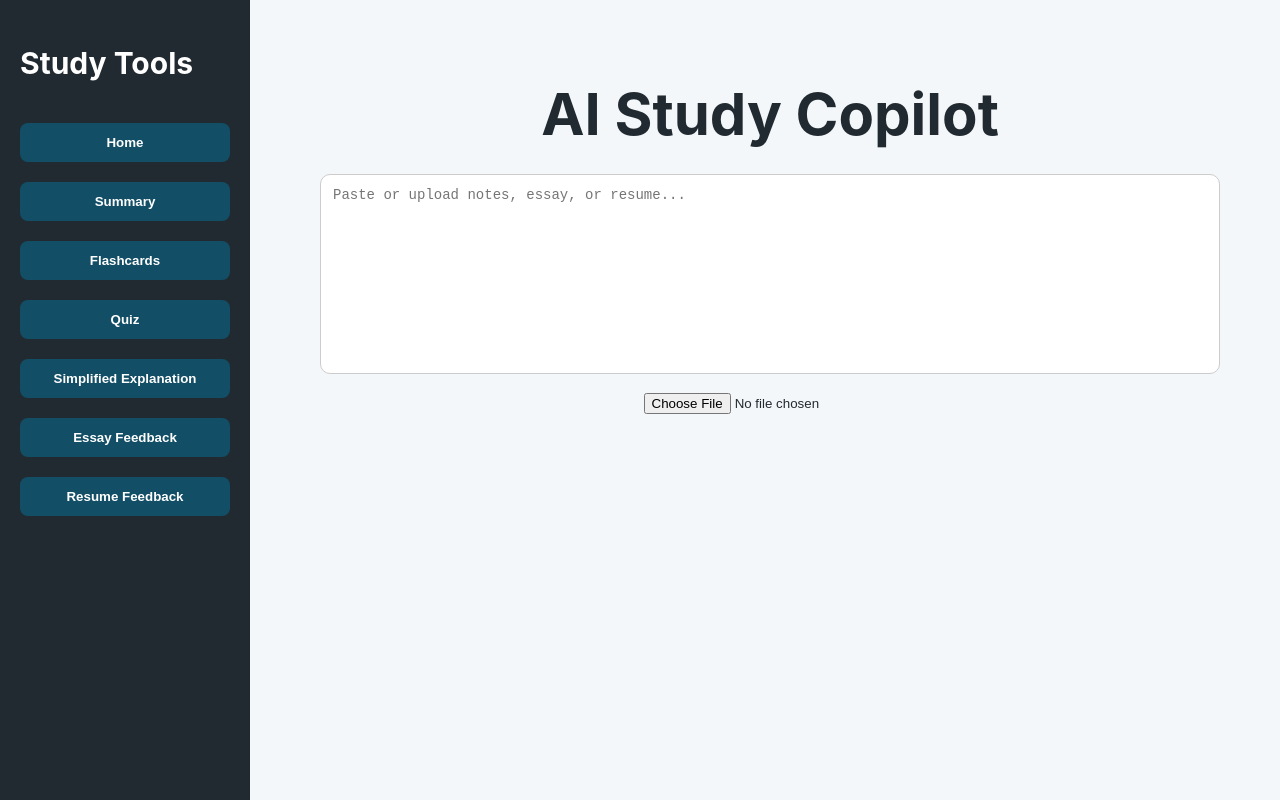
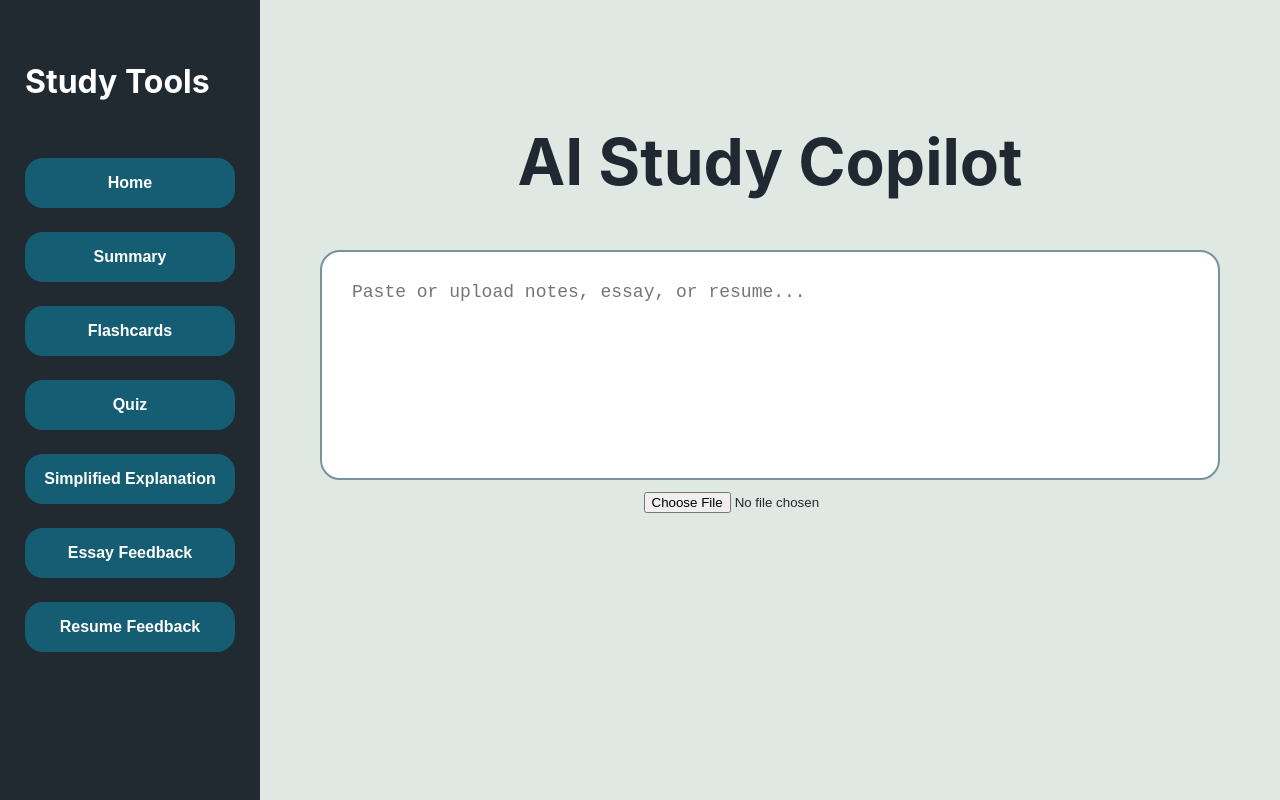
Before and after one commit to dhruvikakotha/ai-study-copilot, a React app in the folder frontend/: page / in a window 1280 px wide. Built offline with nearby package versions, Linux system fonts and the light colour scheme; the HTML template or start-up script is replaced by a standard one.

Commit message:
Modify App.css for layout and style enhancements
Updated styles for improved layout and appearance.

```diff
--- a/frontend/src/App.css
+++ b/frontend/src/App.css
@@ -1,7 +1,7 @@
 body {
   margin: 0;
   font-family: Inter, sans-serif;
-  background: #f4f7f9;
+  background: #dfe8e3;
 }
 
 .app {
@@ -10,61 +10,67 @@ body {
 }
 
 .sidebar {
-  width: 250px;
+  width: 260px;
   background: #212a31;
   color: white;
-  padding: 20px;
+  padding: 35px 25px;
+}
+
+.sidebar h2 {
+  font-size: 32px;
+  margin-bottom: 45px;
 }
 
 .sidebar button {
   width: 100%;
-  margin: 10px 0;
-  padding: 12px;
-  background: #124e66;
+  margin: 12px 0;
+  padding: 16px;
+  background: #155d73;
   color: white;
   border: none;
-  border-radius: 8px;
+  border-radius: 18px;
+  font-weight: bold;
+  font-size: 16px;
   cursor: pointer;
-}
-
-.sidebar button:hover {
-  background: #0f3f52;
 }
 
 .main {
   flex: 1;
-  padding: 40px;
-  overflow-y: auto;
+  padding: 80px 60px;
 }
 
 .content {
-  max-width: 900px;
+  max-width: 1100px;
   margin: 0 auto;
+  text-align: center;
 }
 
 h1 {
-  text-align: center;
-  margin-bottom: 25px;
+  font-size: 64px;
+  margin-bottom: 50px;
+  color: #202932;
 }
 
 textarea {
   width: 100%;
-  height: 200px;
-  padding: 12px;
-  border-radius: 10px;
-  border: 1px solid #ccc;
-  font-size: 14px;
+  height: 230px;
+  padding: 30px;
+  border-radius: 20px;
+  border: 2px solid #78939b;
+  font-size: 18px;
+  resize: none;
 }
 
 input[type="file"] {
-  margin-top: 15px;
+  margin-top: 8px;
 }
 
 .output {
   background: white;
-  padding: 20px;
-  margin-top: 20px;
-  border-radius: 12px;
+  padding: 25px;
+  margin-top: 25px;
+  border-radius: 18px;
+  text-align: left;
   box-shadow: 0 2px 10px rgba(0, 0, 0, 0.08);
 }
 
@@ -89,28 +95,9 @@ input[type="file"] {
   }
 }
 
-.formatted-output pre {
-  background: #111;
-  color: white;
-  padding: 10px;
-  border-radius: 6px;
-  overflow-x: auto;
-}
-
-.output button {
-  margin: 10px 8px 0 0;
-  padding: 10px 14px;
-  border-radius: 8px;
-  border: none;
-  background: #124e66;
-  color: white;
-  cursor: pointer;
-}
-
 .quiz-option {
   display: block;
   width: 100%;
-  text-align: left;
   margin: 10px 0;
   padding: 12px;
   border-radius: 8px;
@@ -118,10 +105,6 @@ input[type="file"] {
   background: #f9fafb;
   color: #111;
   cursor: pointer;
-}
-
-.quiz-option:hover {
-  background: #e5e7eb;
 }
 
 .quiz-option.correct {
```
